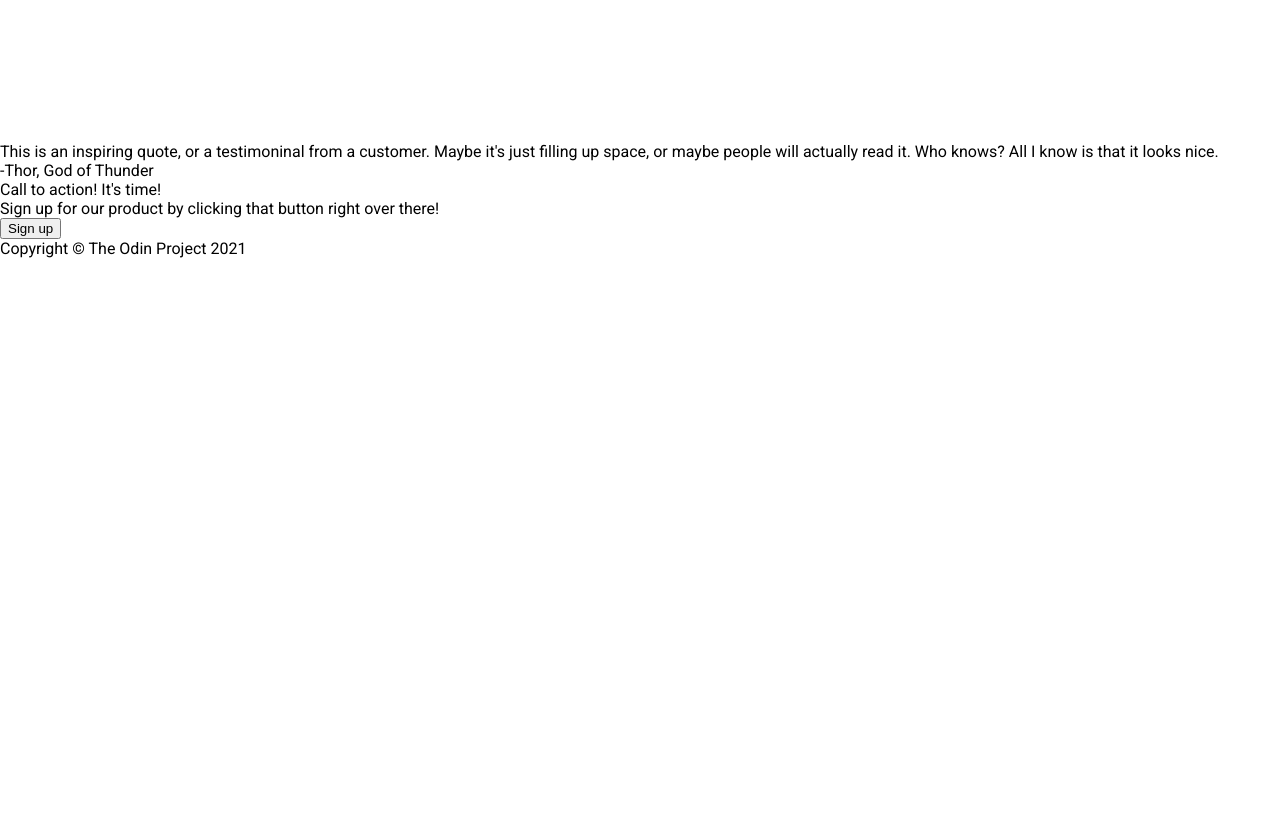
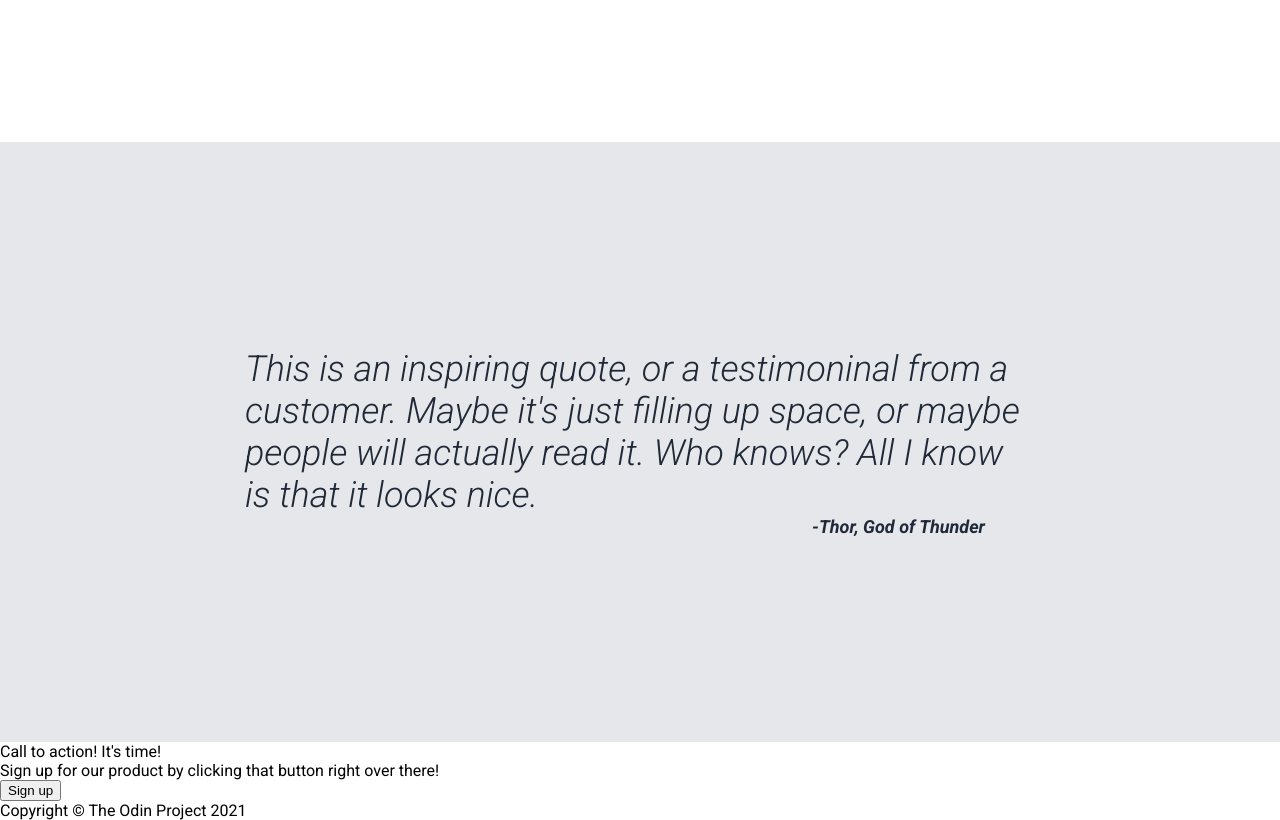
Before and after one commit to Nando0706/Flexbox-project, a plain HTML site: page index.html in a window 1280 px wide. Shown: the part 1118-1938 px from the top of the page. Before the commit the page ends 1376 px from the top, so only its background shows below. Drawn offline with Linux system fonts and the light colour scheme.

Commit message:
feat: Estilos css anadidos a seccion quote

```diff
--- a/styles.css
+++ b/styles.css
@@ -89,6 +89,7 @@ body {
     min-height: 600px;
     justify-content: flex-start;
     background-color: white;
+    padding-bottom: 24px;
 }
 
 .random-text{
@@ -125,3 +126,30 @@ body {
     font-weight:300;
     color: #1F2937;
 }
+
+.quote {
+    display:flex;
+    justify-content: center;
+    min-height: 600px;
+    background-color: #E5E7EB;
+    align-items: center;
+}
+
+.quote-text {
+    display: flex;
+    flex-direction:column;
+    align-items:flex-end;
+    color: #1F2937;
+    font-size: 36px;
+    font-weight: 300;
+    font-style: italic;
+    max-width: 790px;
+    margin: 0px 24px;
+}
+
+.autor {
+    font-weight: bold;
+    font-size: 18px;
+    padding-right: 50px;
+
+}
```
